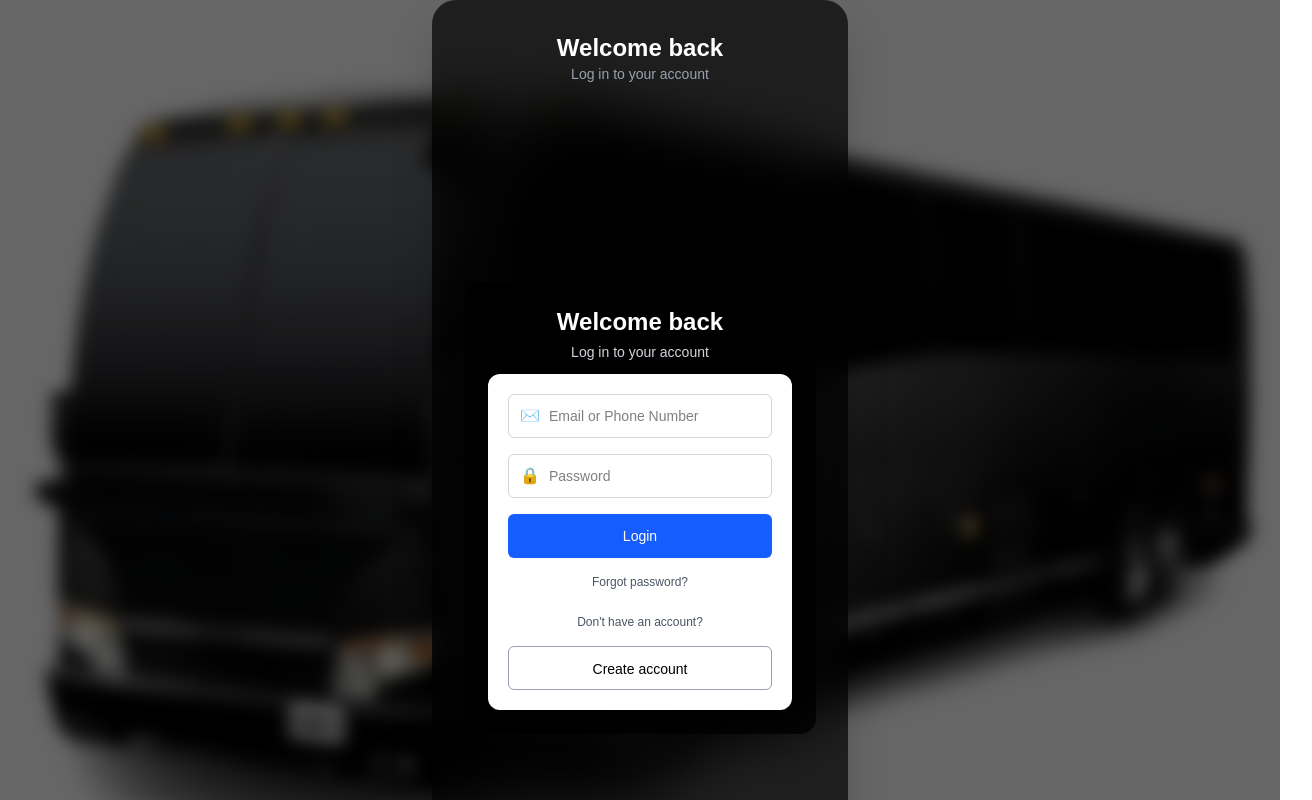
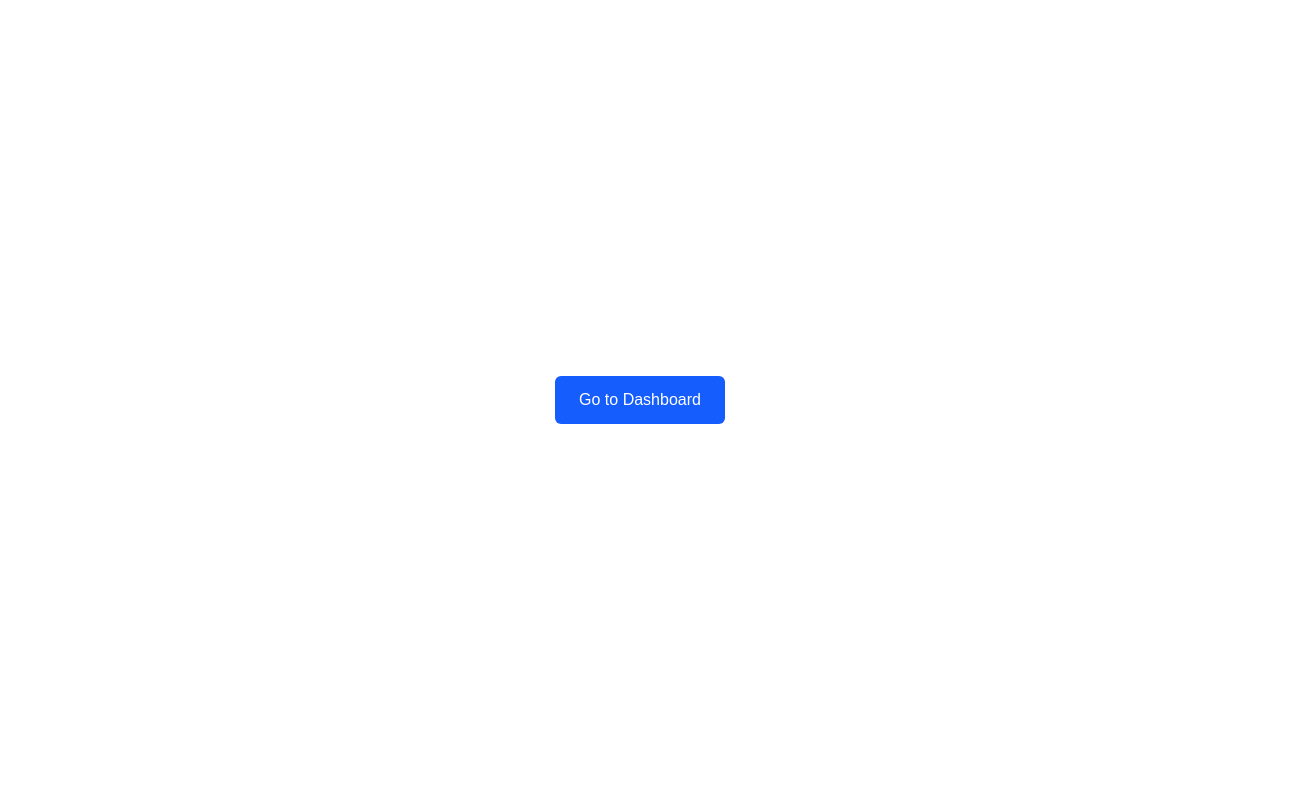
Before and after one commit to helangeorge999/busbooking_web, a Next.js app: page / in a window 1280 px wide. Shown: the top 800 px of the page, 1312 px wide, since content can reach past the window. Built offline with nearby package versions, Linux system fonts and the light colour scheme.

Commit message:
dashboard code update

```diff
--- a/app/(auth)/_components/LoginForm.tsx
+++ b/app/(auth)/_components/LoginForm.tsx
@@ -24,7 +24,7 @@ export default function LoginForm() {
     startTransition(async () => {
       await new Promise((r) => setTimeout(r, 1000));
       console.log("login", values);
-      router.push("/auth/dashboard");
+      router.push("/dashboard");
     });
   };
 
@@ -39,7 +39,7 @@ export default function LoginForm() {
                    bg-black/70 backdrop-blur-md"
       >
         {/* HEADER */}
-        <div className="mb-3 text-center">
+        <div className="mb-6 text-center">
           <h1 className="text-2xl font-semibold text-white">
             Welcome back
           </h1>
--- a/app/(auth)/layout.tsx
+++ b/app/(auth)/layout.tsx
@@ -1,32 +1,13 @@
-import Image from "next/image";
-import React from "react";
-
-export default function Layout({
+export default function AuthLayout({
   children,
 }: {
   children: React.ReactNode;
 }) {
   return (
-        <section className="relative min-h-screen flex items-center justify-center px-4 overflow-hidden">
-
-            {/* 🔹 Background Image */}
-            <div className="absolute inset-0 -z-10">
-                <Image
-                    src="/images/bus.png"
-                    alt="Background"
-                    fill
-                    priority
-                    className="object-cover blur-sm scale-105"
-                />
-                {/* Optional dark overlay for better contrast */}
-                <div className="absolute inset-0 bg-black/30" />
-            </div>
-
-            {/* 🔹 Content Container (NOT blurred) */}
-            <div className="w-full max-w-md rounded-xl border border-black/10 dark:border-white/10 bg-background/80 supports-[backdrop-filter]:backdrop-blur p-6 shadow-sm">
+    <div className="min-h-screen flex items-center justify-center bg-black">
+      <div className="w-full max-w-md">
         {children}
       </div>
-
-        </section>
+    </div>
   );
 }
--- /dev/null
+++ b/app/(public)/contact/page.tsx
@@ -0,0 +1,7 @@
+export default function ContactPage() {
+  return (
+    <div className="p-10 text-center">
+      <h1 className="text-3xl font-bold">Contact Us</h1>
+    </div>
+  );
+}
--- a/app/auth/dashboard/page.tsx
+++ /dev/null
@@ -1,26 +0,0 @@
-import Image from "next/image";
-
-export default function DashboardPage() {
-    return (
-        <div className="relative min-h-screen">
-            {/* Background Image */}
-            <Image
-                src="/images/busss.jpg"
-                alt="Bus background"
-                fill
-                priority
-                className="object-cover"
-            />
-
-            {/* Overlay (optional for readability) */}
-            <div className="absolute inset-0 bg-black/40" />
-
-            {/* Content */}
-            <div className="relative z-10 flex min-h-screen items-center justify-center">
-                <h1 className="text-3xl font-bold text-white">
-                    Welcome to Bus Booking
-                </h1>
-            </div>
-        </div>
-    );
-}
--- /dev/null
+++ b/app/dashboard/page.tsx
@@ -0,0 +1,46 @@
+"use client";
+
+import Link from "next/link";
+
+export default function DashboardPage() {
+  return (
+    <div className="min-h-screen w-full bg-gray-100">
+
+      {/* NAVBAR */}
+      <nav className="flex w-full items-center justify-between bg-white px-10 py-4 shadow">
+
+        <div className="flex items-center gap-8">
+          <h1 className="text-xl font-bold text-blue-600">BusBooking</h1>
+
+          <Link href="/dashboard" className="hover:text-blue-600">Home</Link>
+          <Link href="/about" className="hover:text-blue-600">About</Link>
+          <Link href="/contact" className="hover:text-blue-600">Contact</Link>
+        </div>
+
+        <div className="flex gap-4">
+          <Link
+            href="/login"
+            className="rounded border border-blue-600 px-4 py-2 text-sm text-blue-600"
+          >
+            Login
+          </Link>
+
+          <Link
+            href="/register"
+            className="rounded bg-blue-600 px-4 py-2 text-sm text-white"
+          >
+            Sign up
+          </Link>
+        </div>
+      </nav>
+
+      {/* CONTENT */}
+      <main className="flex min-h-[calc(100vh-72px)] items-center justify-center">
+        <h2 className="text-4xl font-semibold bg-grey text-gray-800">
+          Welcome to Bus Booking
+        </h2>
+      </main>
+
+    </div>
+  );
+}
--- a/app/layout.tsx
+++ b/app/layout.tsx
@@ -1,32 +1,13 @@
-import type { Metadata } from "next";
-import { Geist, Geist_Mono } from "next/font/google";
 import "./globals.css";
-
-const geistSans = Geist({
-  variable: "--font-geist-sans",
-  subsets: ["latin"],
-});
-
-const geistMono = Geist_Mono({
-  variable: "--font-geist-mono",
-  subsets: ["latin"],
-});
-
-export const metadata: Metadata = {
-  title: "Create Next App",
-  description: "Generated by create next app",
-};
 
 export default function RootLayout({
   children,
-}: Readonly<{
+}: {
   children: React.ReactNode;
-}>) {
+}) {
   return (
     <html lang="en">
-      <body
-        className={`${geistSans.variable} ${geistMono.variable} antialiased `}
-      >
+      <body className="min-h-screen w-full">
         {children}
       </body>
     </html>
--- a/app/page.tsx
+++ b/app/page.tsx
@@ -1,32 +1,14 @@
-import LoginForm from "./(auth)/_components/LoginForm";
+import Link from "next/link";
 
-export default function Home() {
+export default function HomePage() {
   return (
-    <div className="relative min-h-screen flex items-center justify-center">
-
-      {/* Background Image */}
-      <div
-        className="absolute inset-0 bg-cover bg-center blur-sm scale-105"
-        style={{ backgroundImage: "url('/images/bus.png')" }}
-      />
-
-      {/* Dark Overlay */}
-      <div className="absolute inset-0 bg-black/60" />
-
-      {/* Login Card */}
-      <div className="relative z-10 w-full max-w-md px-4">
-        <div className="rounded-3xl bg-black/70 backdrop-blur-xl p-8 shadow-2xl">
-
-          <h1 className="text-2xl font-semibold text-white text-center">
-            Welcome back
-          </h1>
-          <p className="text-sm text-gray-400 text-center mb-6">
-            Log in to your account
-          </p>
-
-          <LoginForm />
-        </div>
-      </div>
+    <div className="flex min-h-screen items-center justify-center">
+      <Link
+        href="/dashboard"
+        className="rounded-md bg-blue-600 px-6 py-3 text-white"
+      >
+        Go to Dashboard
+      </Link>
     </div>
   );
 }
```
Lines whose indentation alone changed are shown as unchanged.
